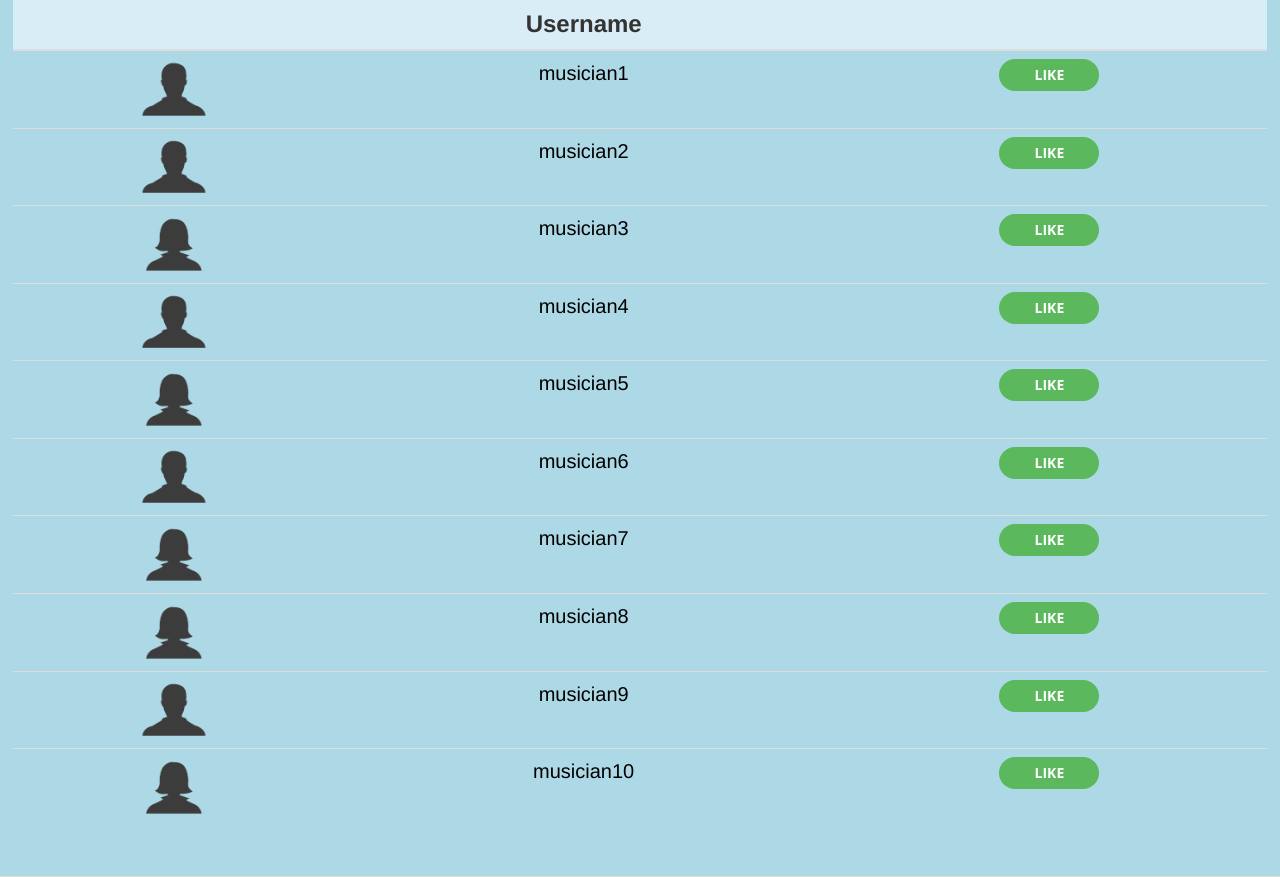
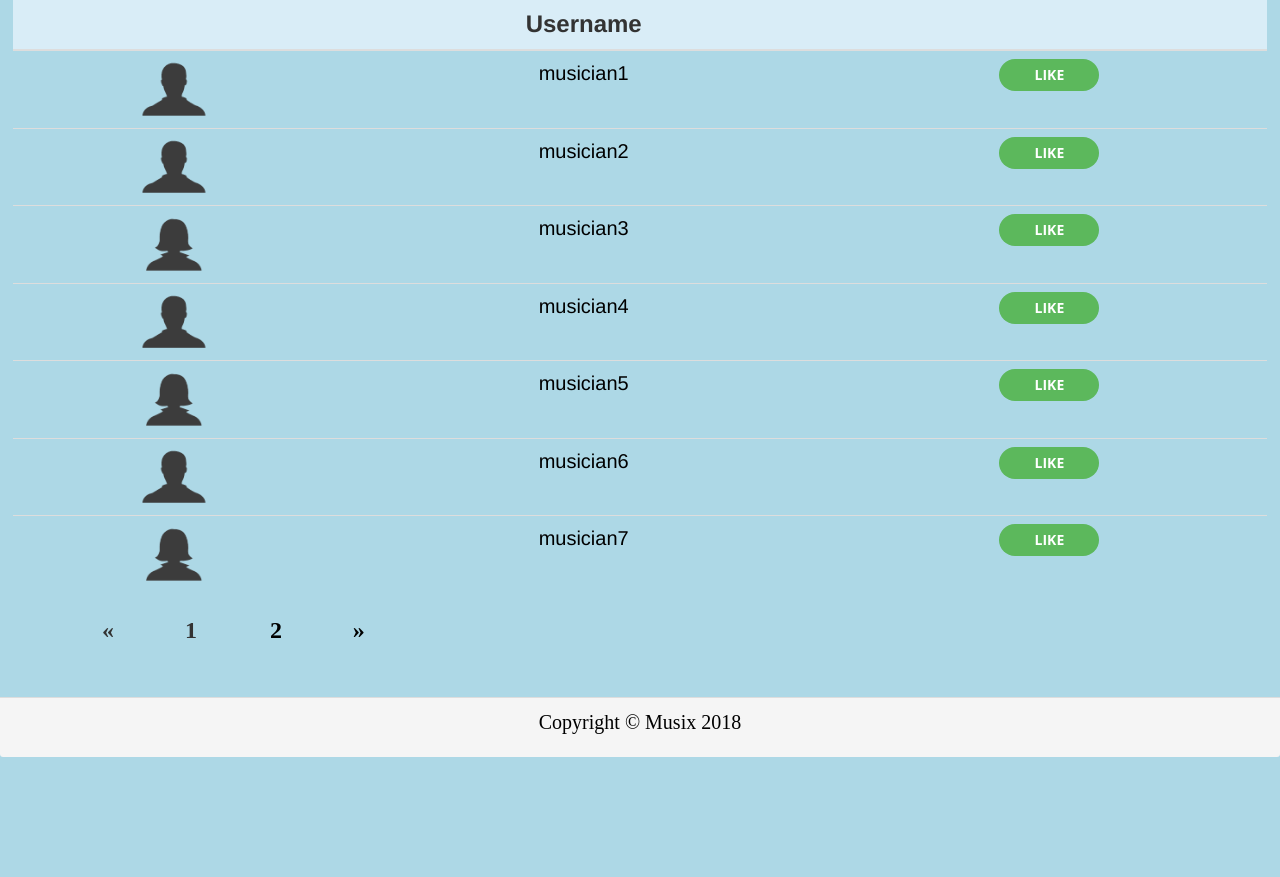
Before and after one commit to javiparra17/Musix, a Django app: page /musicians in a window 1280 px wide. Shown: the part 316-1193 px from the top of the page. After the commit the page ends 1073 px from the top, so only its background shows below. Run offline with Django 3.2, Linux system fonts and the light colour scheme; data comes from the database, SQL or seed files in the repository; some libraries are stand-ins or nearby versions.

Commit message:
Añadida paginación a la lista de músicos

```diff
--- a/Musix/main/static/css/musicians.css
+++ b/Musix/main/static/css/musicians.css
@@ -49,3 +49,7 @@ tbody{
     color: white;
 	text-decoration: none;
 }
+
+#pagination li{
+    margin-right: 5px;
+}
--- a/Musix/main/views/musician.py
+++ b/Musix/main/views/musician.py
@@ -1,5 +1,6 @@
 from django.shortcuts import render
 from main.services import musician as service
+from django.core.paginator import Paginator, EmptyPage, PageNotAnInteger
 
 
 def musicians(request):
@@ -10,4 +11,12 @@ def musicians(request):
     except:
         all_musicians = service.musicians(None)
 
-    return render(request, 'musicians.html', {'musicians': all_musicians})
+    page_musicians = request.GET.get("page", 1)
+    paginator_musicians = Paginator(all_musicians, 7)
+
+    try:
+        p_musicians = paginator_musicians.page(page_musicians)
+    except (PageNotAnInteger, EmptyPage):
+        p_musicians = paginator_musicians.page(1)
+
+    return render(request, 'musicians.html', {'musicians': p_musicians})
--- a/Musix/templates/musicians.html
+++ b/Musix/templates/musicians.html
@@ -50,6 +50,29 @@
                 {% endfor %}
             </tbody>
         </table>
+
+        {% if musicians.has_other_pages %}
+            <ul id="pagination">
+                {% if musicians.has_previous %}
+                    <li><a href="?page={{ musicians.previous_page_number }}">&laquo;</a></li>
+                {% else %}
+                    <li class="disabled"><span>&laquo;</span></li>
+                {% endif %}
+                {% for m in musicians.paginator.page_range %}
+                    {% if musicians.number == m %}
+                        <li class="active"><span>{{ m }} <span class="sr-only">(current)</span></span></li>
+                    {% else %}
+                        <li><a href="?page={{ m }}">{{ m }}</a></li>
+                    {% endif %}
+                {% endfor %}
+                {% if musicians.has_next %}
+                    <li><a href="?page={{ musicians.next_page_number }}">&raquo;</a></li>
+                {% else %}
+                    <li class="disabled"><span>&raquo;</span></li>
+                {% endif %}
+            </ul>
+        {% endif %}
+
     </div>
 {% endif %}
 
```
